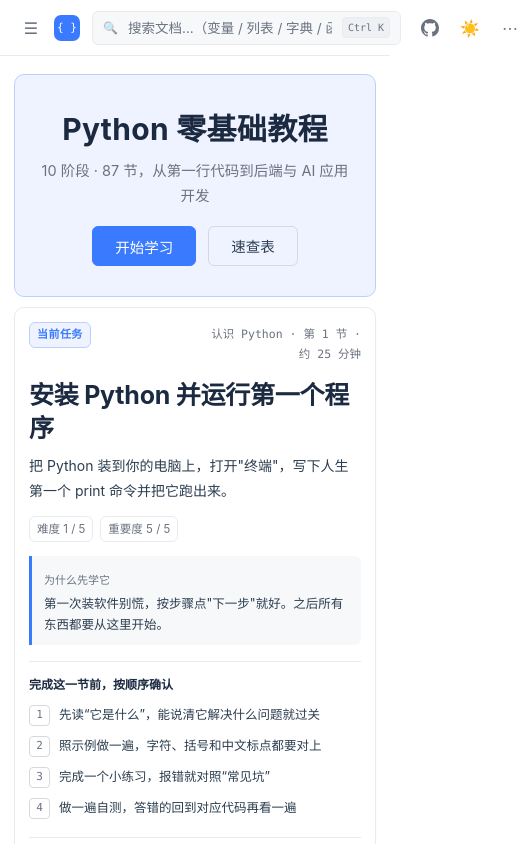
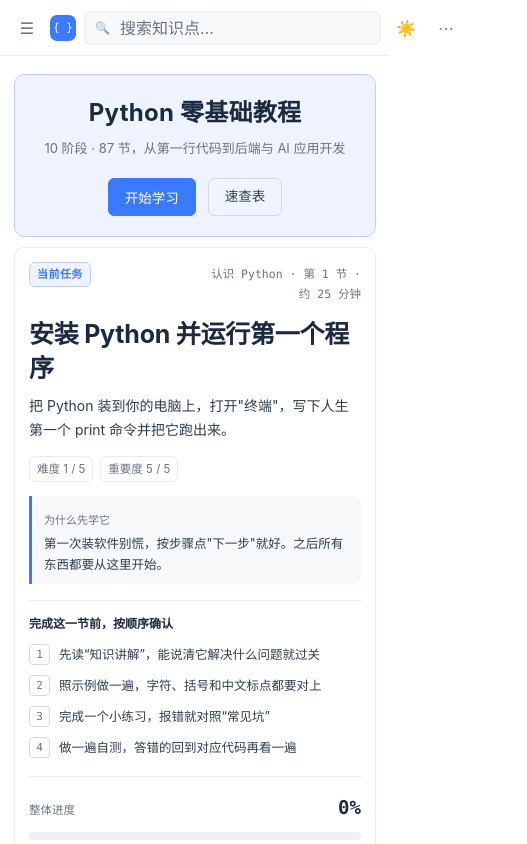
Before and after one commit to qwertyuio196875/python-speedrun, a Vue app: page / in a window 390 px wide. Shown: the top 844 px of the page, 527 px wide, since content can reach past the window. Built offline with nearby package versions, Linux system fonts and the light colour scheme.

Commit message:
feat(ui): 移动端适配 - 头部/速查表/代码块/iOS 缩放优化

```diff
--- a/src/components/AppHeader.vue
+++ b/src/components/AppHeader.vue
@@ -391,5 +391,16 @@ onBeforeUnmount(() => {
   .only-desktop {
     display: none;
   }
+
+  .app-header {
+    padding: 0 10px;
+    gap: 8px;
+  }
+}
+
+@media (max-width: 560px) {
+  .gh-link {
+    display: none;
+  }
 }
 </style>
--- a/src/components/QuizSection.vue
+++ b/src/components/QuizSection.vue
@@ -382,6 +382,12 @@ watch(
   border-color: var(--primary);
 }
 
+@media (max-width: 720px) {
+  .answer-input {
+    font-size: 16px;
+  }
+}
+
 .q-foot {
   display: flex;
   align-items: center;
--- a/src/components/SearchBox.vue
+++ b/src/components/SearchBox.vue
@@ -6,7 +6,7 @@
         ref="inputRef"
         v-model="keyword"
         type="text"
-        placeholder="搜索文档…（变量 / 列表 / 字典 / 函数）"
+        placeholder="搜索知识点…"
         @focus="focused = true"
         @keydown.down.prevent="move(1)"
         @keydown.up.prevent="move(-1)"
@@ -156,6 +156,16 @@ input::placeholder {
   font-size: 12px;
 }
 
+@media (max-width: 900px) {
+  .kbd {
+    display: none;
+  }
+
+  input {
+    font-size: 16px;
+  }
+}
+
 .results {
   position: absolute;
   top: 40px;
--- a/src/styles/app.css
+++ b/src/styles/app.css
@@ -463,8 +463,7 @@ html.dark .inline-code {
     font-size: 15.5px;
   }
 
-  .code-body,
   .code-editor {
-    font-size: 12.5px;
+    font-size: 16px;
   }
 }
--- a/src/views/CheatSheetView.vue
+++ b/src/views/CheatSheetView.vue
@@ -361,11 +361,33 @@ watch(
 
 @media (max-width: 760px) {
   .item-row {
-    grid-template-columns: 1fr auto;
+    grid-template-columns: minmax(0, 1fr) auto;
+    grid-template-areas:
+      'task caret'
+      'code code'
+      'note note';
+    row-gap: 6px;
+  }
+
+  .cell.task {
+    grid-area: task;
+  }
+
+  .cell.code {
+    grid-area: code;
+    overflow-x: auto;
+    padding: 6px 8px;
+  }
+
+  .caret {
+    grid-area: caret;
+    align-self: center;
   }
 
   .cell.note {
-    grid-column: 1 / -1;
+    grid-area: note;
+    grid-column: auto;
+    font-size: 12.5px;
   }
 }
 </style>
--- a/src/views/OverviewView.vue
+++ b/src/views/OverviewView.vue
@@ -48,7 +48,7 @@
           <div class="step-panel">
             <div class="step-title">完成这一节前，按顺序确认</div>
             <ol class="step-list">
-              <li><span class="step-no">1</span><span>先读“它是什么”，能说清它解决什么问题就过关</span></li>
+              <li><span class="step-no">1</span><span>先读“知识讲解”，能说清它解决什么问题就过关</span></li>
               <li><span class="step-no">2</span><span>照示例做一遍，字符、括号和中文标点都要对上</span></li>
               <li><span class="step-no">3</span><span>完成一个小练习，报错就对照“常见坑”</span></li>
               <li><span class="step-no">4</span><span>做一遍自测，答错的回到对应代码再看一遍</span></li>
@@ -750,4 +750,24 @@ function goPhase(phase) {
     flex-direction: column;
   }
 }
+
+@media (max-width: 560px) {
+  .hero {
+    padding: 22px 16px 20px;
+  }
+
+  .hero-title {
+    font-size: 24px;
+  }
+
+  .hero-sub {
+    font-size: 13px;
+  }
+
+  .hero-btn {
+    height: 38px;
+    font-size: 13.5px;
+    padding: 0 16px;
+  }
+}
 </style>
```
